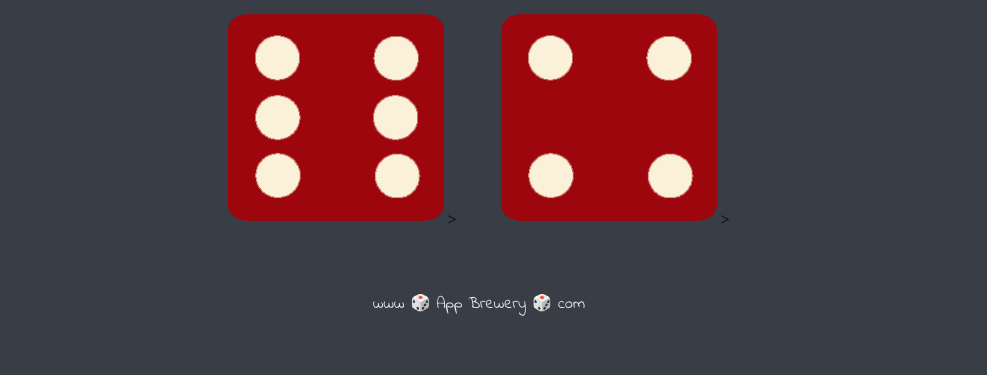
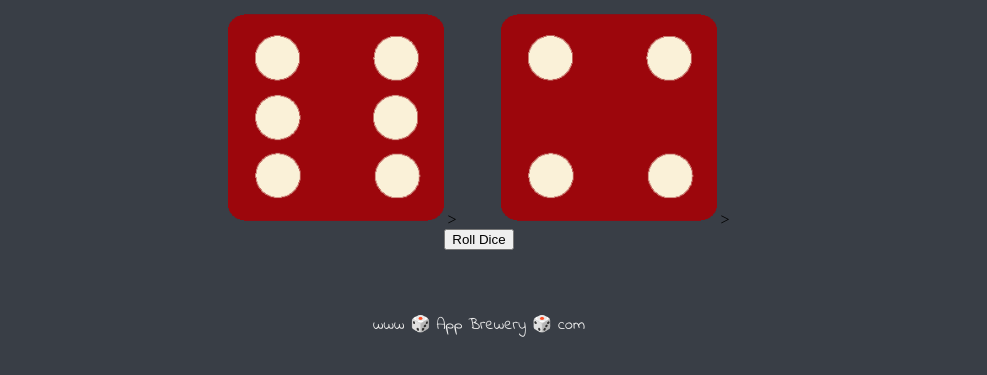
Before and after one commit to SyedSaifAhmed/Dice-Roller, a plain HTML site: page Dicee Challenge - Starting Files/dicee.html in a window 1280 px wide. Shown: the part 321-696 px from the top of the page, without its empty margins (161-1148 px from the left). Drawn offline with Linux system fonts and the light colour scheme.

Commit message:
Script for relode button added

```diff
--- a/Dicee Challenge - Starting Files/dicee.html
+++ b/Dicee Challenge - Starting Files/dicee.html
@@ -22,7 +22,13 @@
         <img class="img2" src="images/dice6.png"> <!--src changed from js-->>
       </div>
 
+      <div>
+        <button id="reload">Roll Dice</button>
+      </div>
+
+
     </div>
+
 
 
 
--- a/Dicee Challenge - Starting Files/index.js
+++ b/Dicee Challenge - Starting Files/index.js
@@ -4,13 +4,10 @@
 let randomNumber1 = Math.floor((Math.random()*6)+1); // 1 to 6
 let randomNumber2 = Math.floor((Math.random()*6)+1); // 1 to 6
 
-////////
+
 
 document.querySelector(".img1").setAttribute("src","images/dice"+randomNumber1+".png")
 document.querySelector(".img2").setAttribute("src","images/dice"+randomNumber2+".png")
-
-// console.log(randomNumber1);
-
 
 
 if(randomNumber1>randomNumber2){
@@ -24,3 +21,8 @@ else if (randomNumber1<randomNumber2){
 else {
     document.querySelector("h1").innerHTML="Draw!!";
 }
+
+
+///Relode Page
+
+document.querySelector('#reload').addEventListener('click',()=>{window.location.reload(true);})
```
